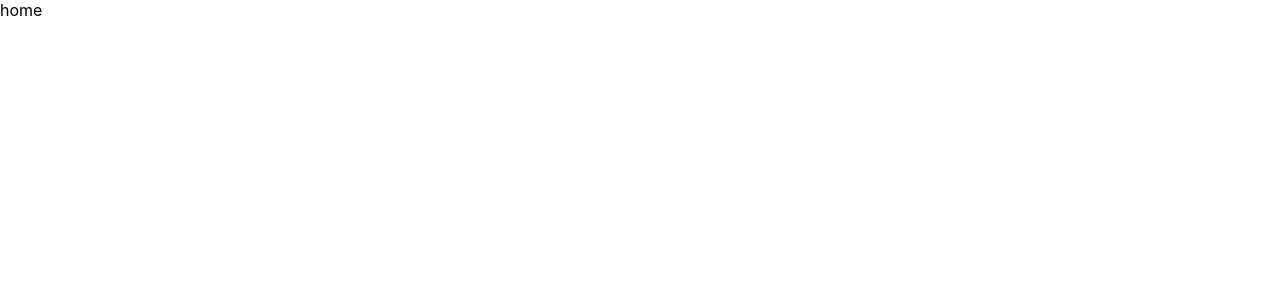
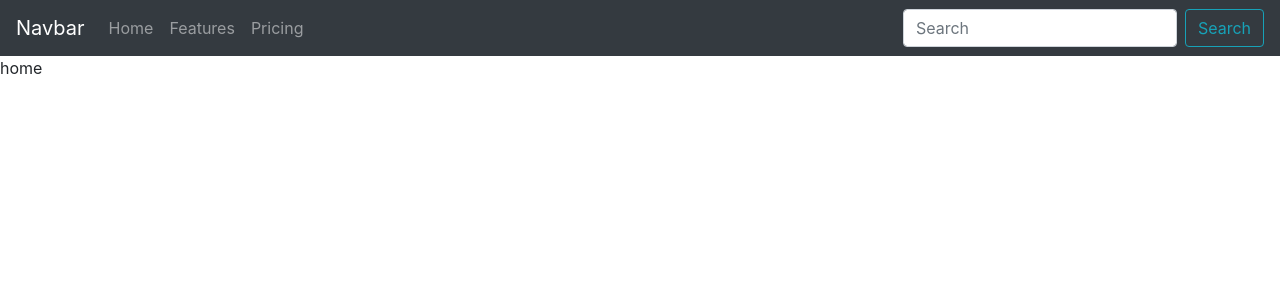
Before and after one commit to DanyDanny7/demo-big-kahuna-movie, a React (Create React App) app: page / in a window 1280 px wide. Shown: the top 300 px of the page. Built offline with nearby package versions, Linux system fonts and the light colour scheme.

Commit message:
add react boostrap

```diff
--- a/package.json
+++ b/package.json
@@ -11,6 +11,7 @@
     "bootstrap": "^4.5.0",
     "moment": "^2.26.0",
     "react": "^16.13.1",
+    "react-bootstrap": "^1.0.1",
     "react-dom": "^16.13.1",
     "react-redux": "^7.2.0",
     "react-router-dom": "^5.2.0",
--- a/src/App.js
+++ b/src/App.js
@@ -1,11 +1,13 @@
 import React from 'react';
 import { Route, Switch } from 'react-router-dom';
 
-import Home from './pages/home'
+import Home from './pages/home';
+import NavBar from './components/navBar'
 
 const App = () => {
   return (
     <div>
+      <NavBar />
       <Switch>
         <Route exact path='/' component={Home} />
       </Switch>
--- /dev/null
+++ b/src/components/navBar/index.js
@@ -0,0 +1,30 @@
+import React from 'react'
+import {
+    Button,
+    Navbar,
+    Nav,
+    Form,
+    FormControl,
+} from 'react-bootstrap';
+
+const index = () => {
+    return (
+        <div>
+  <Navbar bg="dark" variant="dark">
+    <Navbar.Brand href="#home">Navbar</Navbar.Brand>
+    <Nav className="mr-auto">
+      <Nav.Link href="#home">Home</Nav.Link>
+      <Nav.Link href="#features">Features</Nav.Link>
+      <Nav.Link href="#pricing">Pricing</Nav.Link>
+    </Nav>
+    <Form inline>
+      <FormControl type="text" placeholder="Search" className="mr-sm-2" />
+      <Button variant="outline-info">Search</Button>
+    </Form>
+  </Navbar>
+
+        </div>
+    )
+}
+
+export default index
--- a/src/index.js
+++ b/src/index.js
@@ -5,9 +5,11 @@ import { ConfigProvider } from 'antd';
 import { Provider } from 'react-redux';
 import moment from 'moment';
 import es_ES from 'antd/es/locale-provider/es_ES';
+
 import 'moment/locale/es';
+import 'bootstrap/dist/css/bootstrap.min.css';
+import './index.css';
 
-import './index.css';
 import App from './App';
 import * as serviceWorker from './serviceWorker';
 import store from './store';
```
Also changed, not shown: 1 other file (tests, documents, lock files or other folders).
